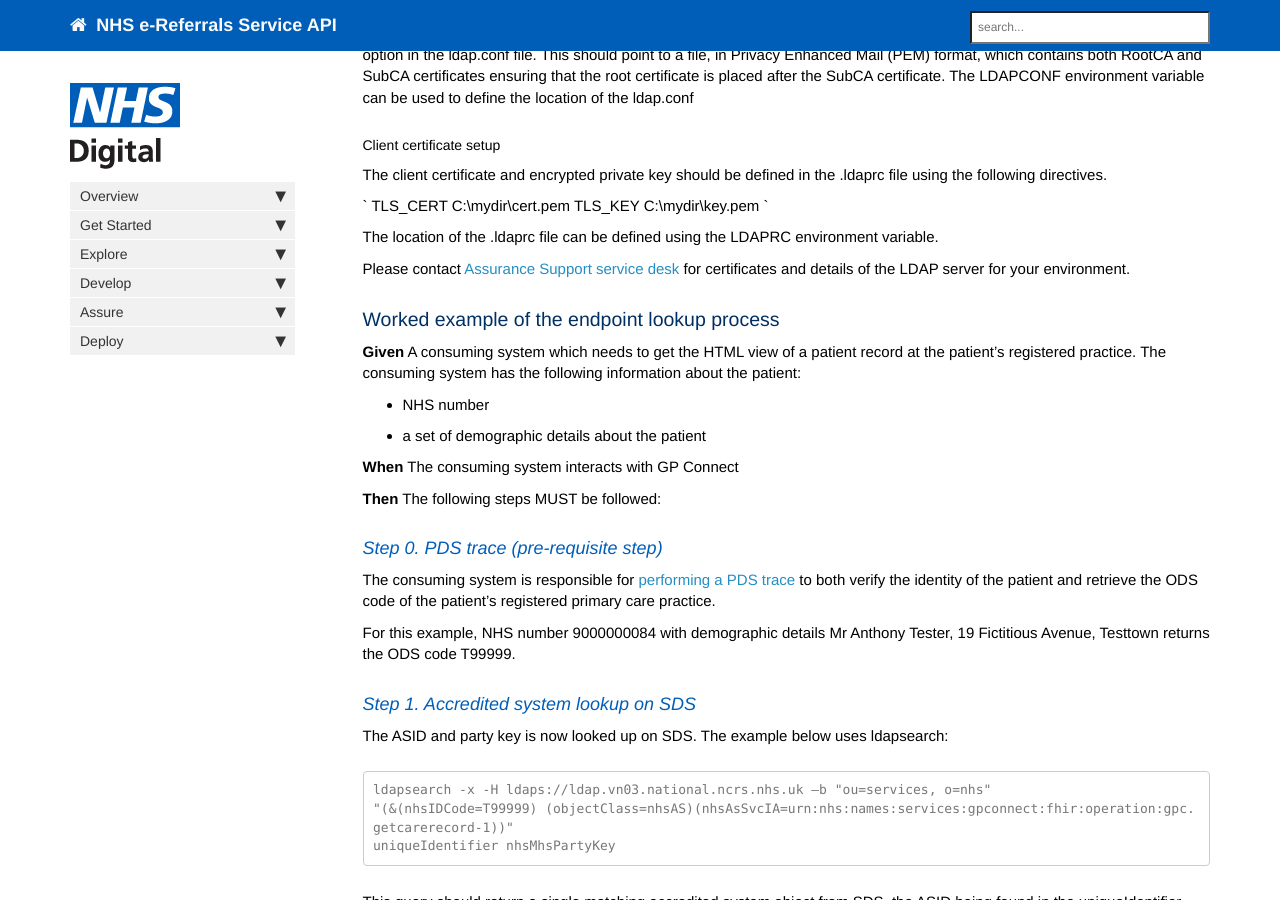
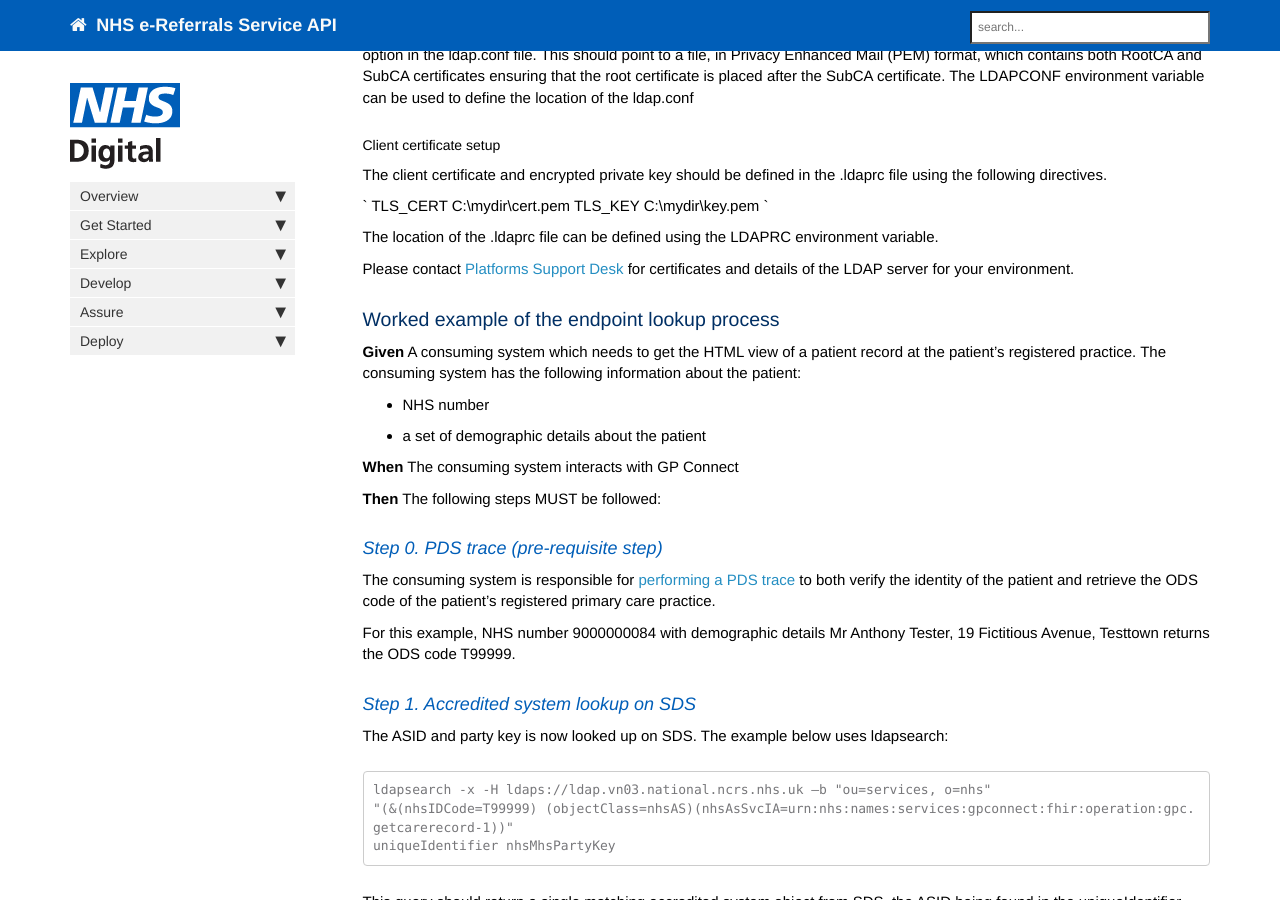
Before and after one commit to nhsconnect/digital-referrals, a Jekyll site: the page built from pages/integration/integration_spine_directory_service.md, in a window 1280 px wide and 900 px high, scrolled down 2501 px. Built offline with Jekyll 4.4.1, drawn with Linux system fonts in a browser that asks for light colours; nearby versions of some CDN libraries; comment, search, counter and statistics services are not loaded.

Commit message:
Updated SA Service Desk to Platforms Support Desk.

```diff
--- a/pages/integration/integration_spine_directory_service.md
+++ b/pages/integration/integration_spine_directory_service.md
@@ -105,7 +105,7 @@ TLS_KEY C:\mydir\key.pem
 
 The location of the .ldaprc file can be defined using the LDAPRC environment variable.
 
-Please contact [Assurance Support service desk](mailto:sa.servicedesk@nhs.net) for certificates and details of the LDAP server for your environment.
+Please contact [Platforms Support Desk](mailto:platforms.supportdesk@nhs.net) for certificates and details of the LDAP server for your environment.
 
 ### Worked example of the endpoint lookup process ###
 
```
